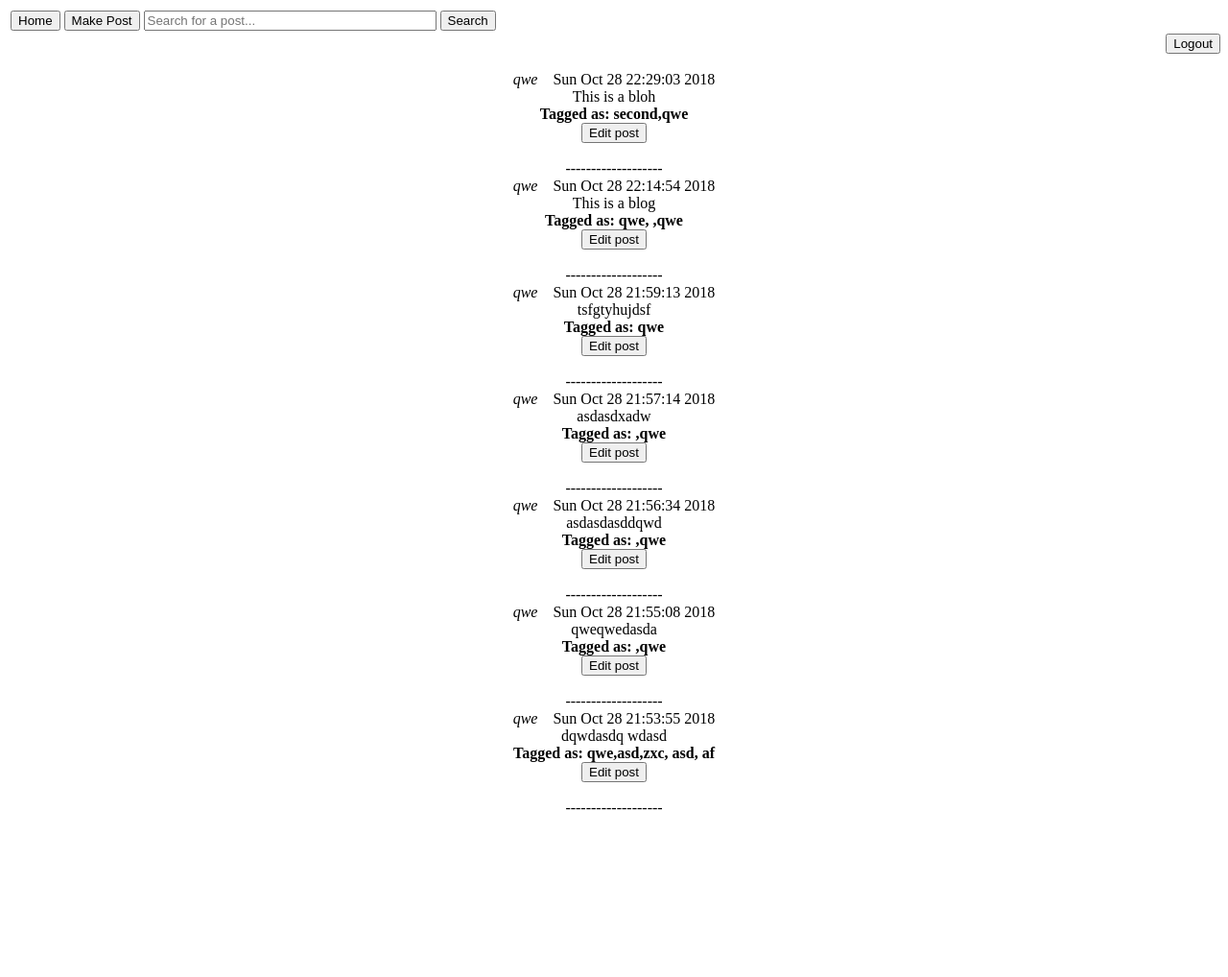
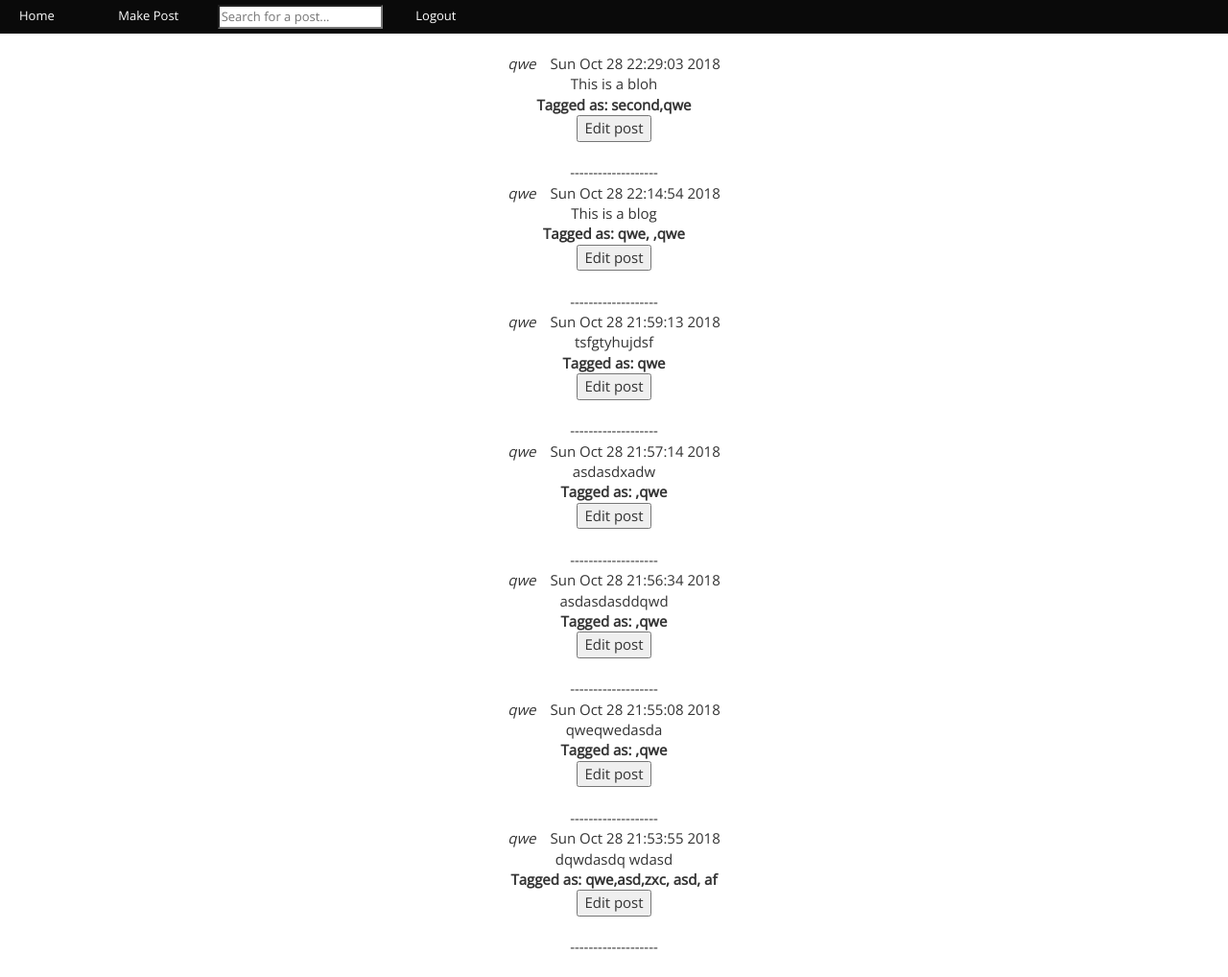
Before and after one commit to puneetjohal/Indian-Tech-Support, a Flask app: page /home in a window 1280 px wide. Shown: the whole page at 96% size. Before the commit the page ends 844 px from the top, so only its background shows below. Run offline with Flask 2, Linux system fonts and the light colour scheme; a user stored in the database is signed in; data comes from the database, SQL or seed files in the repository; both versions use the stored data as it was after the commit; some libraries are stand-ins or nearby versions.

Commit message:
Toolbar and template usage

```diff
--- a/Current Version/templates/base.html
+++ b/Current Version/templates/base.html
@@ -3,7 +3,49 @@
 <!DOCTYPE html>
 <html>
 <head>
+  <link href="https://fonts.googleapis.com/css?family=Open+Sans" rel="stylesheet">
+  <link rel="stylesheet" href="https://maxcdn.bootstrapcdn.com/bootstrap/3.3.7/css/bootstrap.min.css">
   <title>{% block title %}{% endblock %}</title>
+  <style>
+        * {
+				font-family: "Open Sans";
+				font-size: 15px;
+                max-width: 100%;
+			  }
+        .button {
+                color: white;
+                border: none;
+                padding: 10px 25px;
+                background-color: #007EA7;
+        }
+
+        a, a:hover, a:visited, a:active, a:link {
+  				color: #FFF;
+  				text-decoration: none;
+  			}
+
+        h1	{
+  				font-size: 40px;
+  				color: #007EA7;
+        }
+  </style>
+  <div class="container-fluid" style="background-color:rgb(10,10,10);color:#FFF;">
+    <div class="row" style="padding:5px;">
+      {% block toolbar %}
+      <div class="col-md-1"><a href="/home" style='font-size:13px;'>Home</a></div>
+      <div class="col-md-1"><a href="/make-blog" style='font-size:13px;'>Make Post</a></div>
+      <div class="col-md-2">
+        <form action = "/search">
+          <input style="color:black;font-size:13px;" type="search" name="search" placeholder="Search for a post...">
+        </form>
+      </div>
+      <div class="col-md-1">
+        <a href="/make-blog" style='font-size:13px;'>Logout</a>
+      </div>
+      {% endblock %}
+    </div>
+  </div>
+  {% block header %}{% endblock %}
 </head>
 <body>
   {% block content %}
--- a/Current Version/templates/blog_home.html
+++ b/Current Version/templates/blog_home.html
@@ -1,37 +1,6 @@
 <!-- template for user's home page w/ link to their blgos -->
-
-<!DOCTYPE html>
-<html>
-<head>
-    <title>{{ title }}</title>
-    <table>
-        <td>
-          <!-- home button -->
-          <form action="/home">
-            <input type="submit" value="Home">
-          </form>
-        </td>
-        <td>
-          <!-- make a blog post -->
-        <form action="/make-blog">
-            <input type="submit" value="Make Post">
-        </form>
-        </td>
-        <td>
-          <!-- search for a blog -->
-            <form action="/search">
-                <input type="search" name="search" placeholder="Search for a post..." size="35">
-                <input type="submit" value="Search">
-            </form>
-        </td>
-    </table>
-
-    <div align="right">
-      <form action="/logout">
-        <input type="submit" value="Logout">
-      </form>
-    </div>
-
+{% extends "base.html" %}
+{% block header %}
     <div align="center">
     {% set msg = get_flashed_messages() %}
     {% for each in msg %}
@@ -40,8 +9,8 @@
         {% endif %}
     {% endfor %}
     </div>
-</head>
-<body>
+    {% endblock %}
+{% block content %}
     <div align="center">
     <table>
         <br>
@@ -67,5 +36,5 @@
     {% endfor %}
     </table>
     </div>
-</body>
-</html>
+{% endblock %}
+{% block title %}{{title}}{% endblock %}
```
Also changed, not shown: Current Version/templates/LandingTemplate.html (+6 -11 lines), Current Version/templates/edit_blog.html (+10 -13 lines), Current Version/data/Big_Daddy.db.
